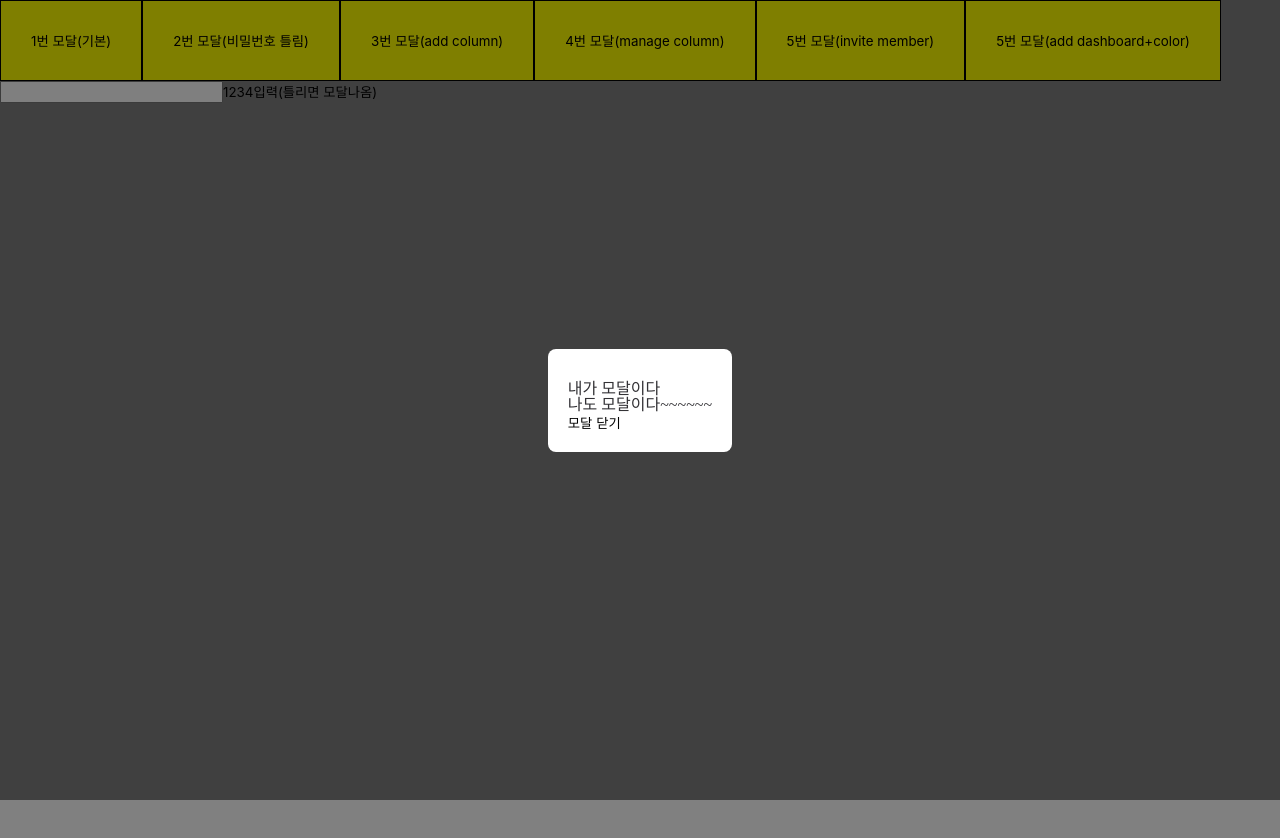
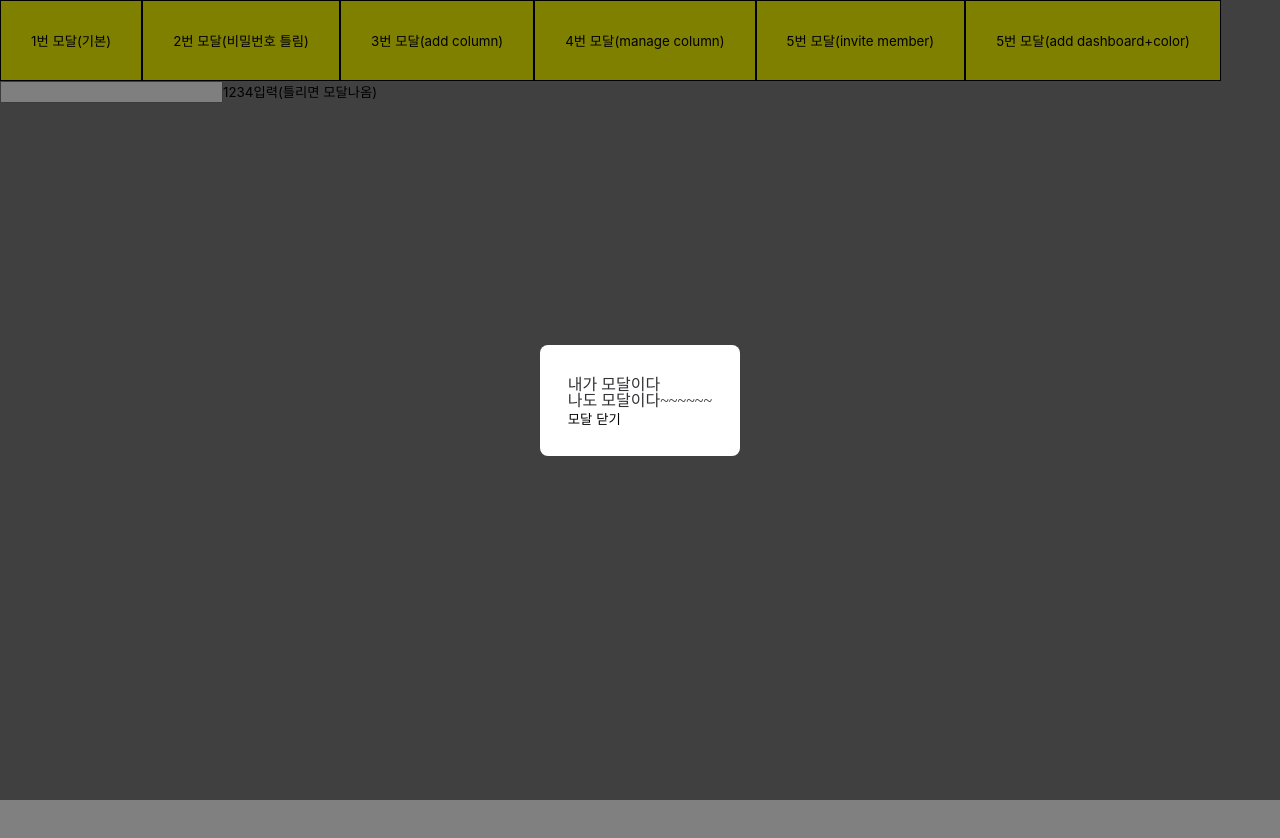
Before and after one commit to sprint-part3-team11/taskify, a Next.js app: page /mj in a window 1280 px wide. Both pictures are taken after a click on the button "1번 모달(기본)". Shown: the top 838 px of the page. Built offline with nearby package versions, Linux system fonts and the light colour scheme.

Commit message:
style: 백드롭 모달 padding 조절

```diff
--- a/src/components/common/modal/BackDropModal.tsx
+++ b/src/components/common/modal/BackDropModal.tsx
@@ -1,6 +1,7 @@
 import React, { useEffect, useState } from 'react';
 import ReactDOM from 'react-dom';
 import styled, { keyframes } from 'styled-components';
+import MEDIA_QUERIES from '@/constants/MEDIAQUERIES';
 
 const appearModal = keyframes`
   0%{opacity:0; transform: translate3d(0, 3%, 0);}
@@ -23,11 +24,15 @@ const S = {
   ModalContainer: styled.div`
     position: relative;
 
-    padding: 3.2rem 2rem 2rem;
+    padding: 3.2rem 2.8rem 2.8rem;
     border-radius: 0.8rem;
     background: ${({ theme }) => theme.color.white};
 
     animation: ${appearModal} 0.5s ease-in-out;
+
+    ${MEDIA_QUERIES.onMobile} {
+      padding: 2.8rem 2rem;
+    }
   `,
 };
 
```
